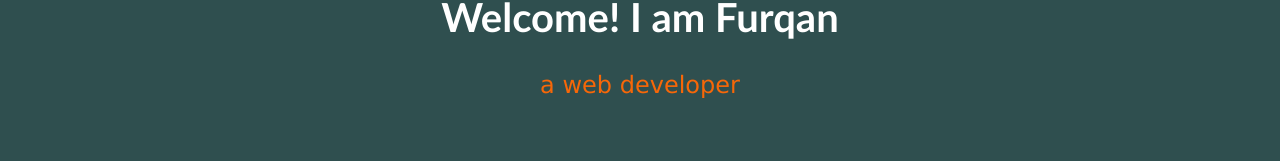
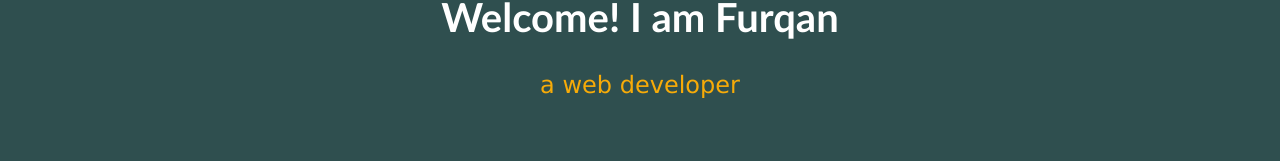
Before and after one commit to fbkhan2023/personal-portfolio, a plain HTML site: page index.html in a window 1280 px wide. Shown: the part 434-595 px from the top of the page. Drawn offline with Linux system fonts and the light colour scheme.

Commit message:
modify css

```diff
--- a/styles.css
+++ b/styles.css
@@ -60,7 +60,7 @@ background-color: darkslategrey;
 }
 
 #welcome p {
-    color: rgb(247, 103, 8);
+    color: rgb(247, 171, 8);
     font-size: 1.5rem;
     font-weight: 500;
     font-family: Verdana, Geneva, Tahoma, sans-serif;
```
